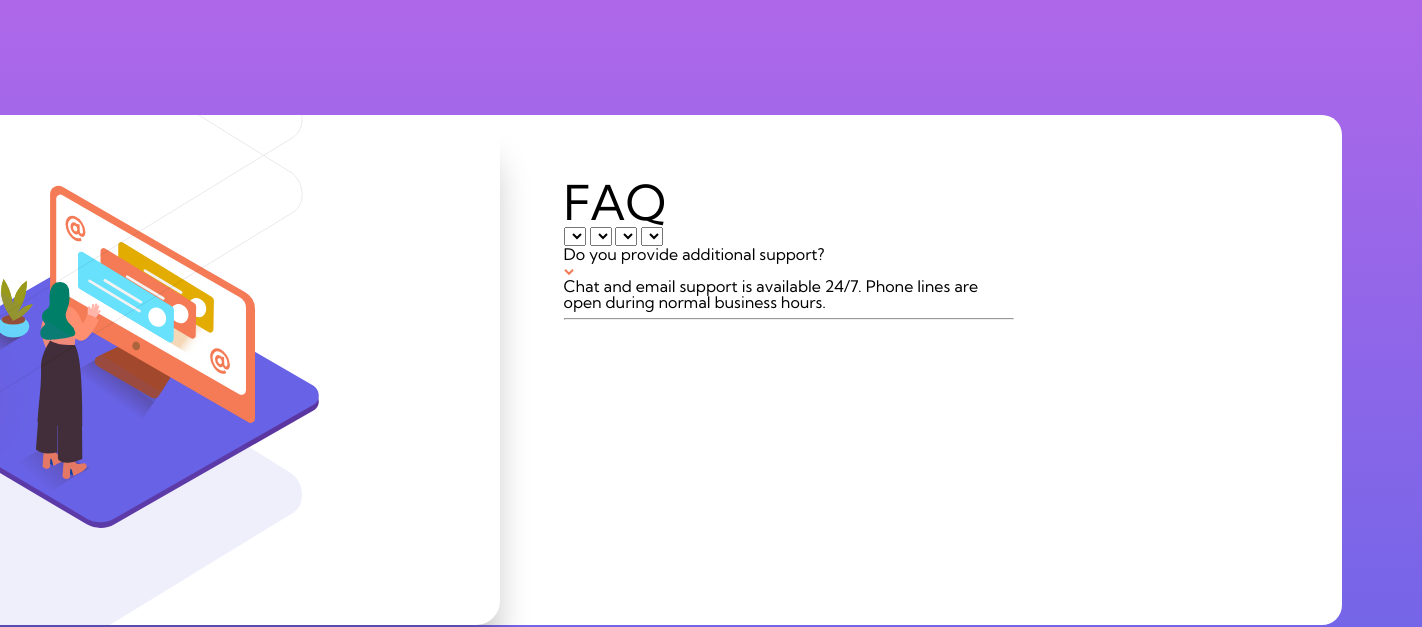
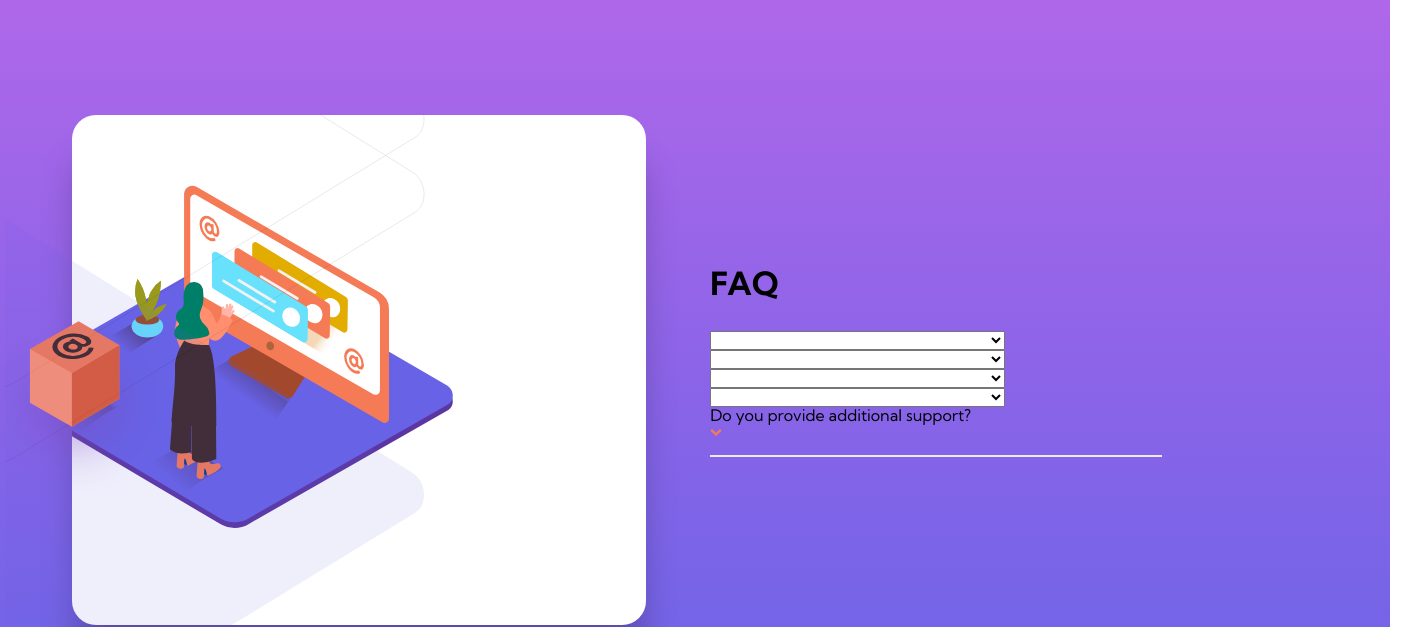
Before and after one commit to gabrells/FAQ-accordion-card, a website: page index.html in a window 1280 px wide. Shown: the top 627 px of the page, 1422 px wide, since content can reach past the window. Drawn offline with Linux system fonts and the light colour scheme.

Commit message:
Trying to consolidate the layout with js

```diff
--- a/assets/style.css
+++ b/assets/style.css
@@ -1,21 +1,24 @@
 body {
     font-family: 'Kumbh Sans', sans-serif;
-    background: linear-gradient(hsl(273, 75%, 66%),hsl(240, 73%, 65%));
     min-height: 800px;
     display: flex;
     justify-content: center;
     align-items: center;
+    background: linear-gradient(0deg, hsla(240, 73%, 65%, 1) 0%, hsla(257, 74%, 65%, 1) 50%, hsla(273, 75%, 66%, 1) 100%);
     background-attachment: fixed;
 
 }
 
 .layout {
-    margin: 5rem;
-    background-color: #fff;
+    width: 100%;
+    max-width: 1440px;
+    height: fit-content;
+    padding: 1rem;
     display: flex;
-    border-radius: 20px;
+    justify-content: center;
+    align-items: center;
+}
 
-}
 .bg-grupo {
     position: relative;
 
@@ -100,9 +103,79 @@ body {
     max-width: 450px;
     height: 100%;
     padding: 4rem 5rem 4rem 4rem;
+    transition: all .4s ease-in-out;
 }
 
+.titulo {
+    margin-bottom: 2rem;
+    font-size: 2rem;
+    font-weight: 700;
+}
 
+.box-texto {
+    min-width: 295px;
+    padding-right: 1rem;
+    display: flex;
+    flex-wrap: wrap;
+    justify-content: space-between;
+    align-items: center;
+
+}
+
+.questao {
+    font-size: 1rem;
+    font-weight: 400;
+    cursor: pointer;
+    transition: all 1s ease-in-out;
+}
+
+.questao:hover {
+    color: hsl(14, 88%, 65%);
+}
+
+.titulo-dois {
+    font-weight: 700;
+}
+
+.paragrafo {
+    width: 312px;
+    display: none;
+    opacity: 0;
+    margin-top: .5rem;
+    font-weight: 700;
+    font-size: .8rem;
+    line-height: 1rem;
+}
+
+/* movimento para o click usando fadein */
+
+.mostrar-txt {
+    display: block;
+    opacity: 1;
+    animation: fadein 1s;
+}
+
+@keyframes fadein {
+    from {opacity: 0;}
+    to {opacity: 1;}
+}
+
+.setinha {
+    width: 12px;
+    height: 8px;
+    margin-right: 12px;
+}
+
+.rotacao {
+    transform: rotate(180deg);
+    transition: all .18s ease-in-out;
+}
+
+.espace {
+    width: 100%;
+    margin: 1rem 0 .9rem 0;
+    border: 1px solid hsl(240, 5%, 93%);
+}
 
 /* footer */
 
--- a/index.html
+++ b/index.html
@@ -32,9 +32,9 @@
 
         </section>
 
-        <div class="faq">
+        <article class="faq">
         <h1 class="titulo">FAQ</h1>
-          <select class="texto">
+          <select class="box-texto">
             <h2 class="questao">How many team members can I invite?</h2>
             <img src="./assets/icon-arrow-down.svg" alt="icon" class="setinha">
             <p class="paragrafo">You can invite up to 2 additional users on the Free plan. There is no limit on
@@ -42,14 +42,14 @@
               <hr class="espace">
             </select>
 
-            <select class="texto">
-            <h2 class="questao">What is the maximum file upload size?</h2>
+            <select class="box-texto">
+            <h2 class="questao titulo-dois">What is the maximum file upload size?</h2>
             <img src="./assets/icon-arrow-down.svg" alt="icon" class="setinha">
-            <p class="paragrafo">No more than 2GB. All files in your account must fit your allotted storage space.</p>
+            <p class="paragrafo mostrar-txt">No more than 2GB. All files in your account must fit your allotted storage space.</p>
             <hr class="espace">
           </select>
 
-            <select class="texto">
+            <select class="box-texto">
             <h2 class="questao">How do I reset my password?</h2>
             <img src="./assets/icon-arrow-down.svg" alt="icon" class="setinha">
             <p class="paragrafo"> Click “Forgot password” from the login page or “Change password” from your profile page.
@@ -57,20 +57,19 @@
             <hr class="espace">
             </select>
 
-            <select class="texto">
+            <select class="box-texto">
             <h2 class="questao">Can I cancel my subscription?</h2>
             <img src="./assets/icon-arrow-down.svg" alt="icon" class="setinha">
             <p class="paragrafo">Yes! Send us a message and we’ll process your request no questions asked.</p>
             <hr class="espace">
-            <select class="texto">
+            <select class="box-texto">
             <h2 class="questao">Do you provide additional support?</h2>
             <img src="./assets/icon-arrow-down.svg" alt="icon" class="setinha">
             <p class="paragrafo">Chat and email support is available 24/7. Phone lines are open during normal business hours.</p>
             <hr class="espace">
           </select>
 
-
-        </div>
+        </article>
       </main>
 
 
--- a/main.js
+++ b/main.js
@@ -10,8 +10,8 @@ caixaTxt.forEach((item, index) => {
         todos.forEach(elemento => {
             if (valor != elemento) {
                 imgIcone[elemento].classList.remove('rotacao')
-                paragrafoTxt[elemento].classList.remove('mosrar-txt')
-                tituloTxt[elemento].classList.remove('tutilo-dois')
+                paragrafoTxt[elemento].classList.remove('mostrar-txt')
+                tituloTxt[elemento].classList.remove('titulo-dois')
 
             } else {
                 imgIcone[valor].classList.add('rotacao')
```
